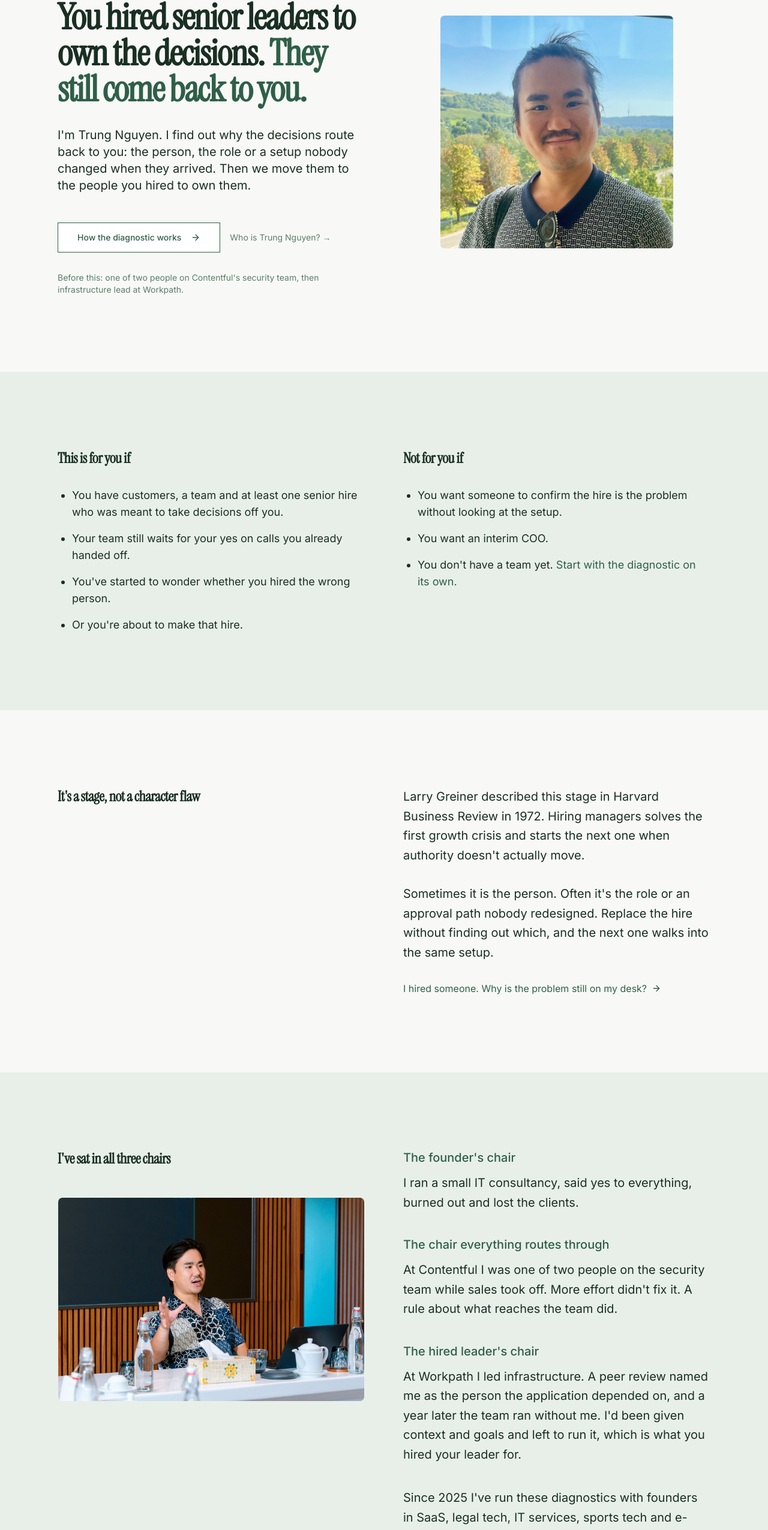
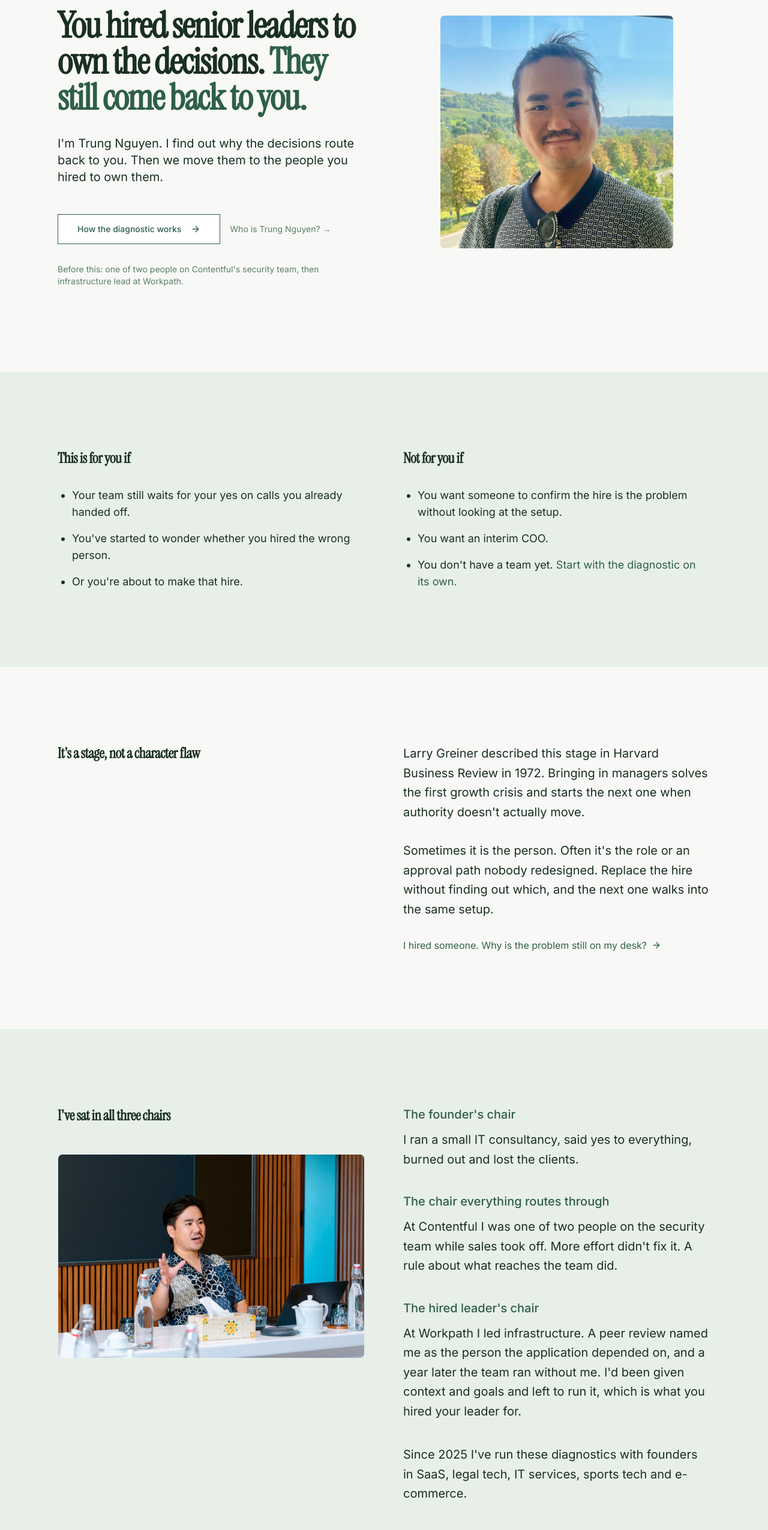
Before and after one commit to napcae/iamtrung.com, a Next.js app: page / in a window 1280 px wide. Shown: the part 180-2731 px from the top of the page at 60% size. Built offline with nearby package versions, Linux system fonts and the light colour scheme.

Commit message:
Apply homepage editor fixes
'Bringing in managers', 'onto your leader's', three repeat cuts.

Co-Authored-By: Claude Opus 5.5 <noreply@anthropic.com>
Claude-Session: https://claude.ai/code/session_01QYxh9uLuEpXVdcZzfSBEtJ

```diff
--- a/app/page.tsx
+++ b/app/page.tsx
@@ -18,7 +18,6 @@ export const metadata = {
 }
 
 const fitFor = [
-  "You have customers, a team and at least one senior hire who was meant to take decisions off you.",
   "Your team still waits for your yes on calls you already handed off.",
   "You've started to wonder whether you hired the wrong person.",
   "Or you're about to make that hire.",
@@ -57,8 +56,8 @@ export default function Home() {
                   <span className="text-earth-accent">They still come back to you.</span>
                 </h1>
                 <p className="text-lg md:text-xl text-earth-dark max-w-xl font-normal">
-                  I'm Trung Nguyen. I find out why the decisions route back to you: the person, the role or a setup
-                  nobody changed when they arrived. Then we move them to the people you hired to own them.
+                  I'm Trung Nguyen. I find out why the decisions route back to you. Then we move them to the people
+                  you hired to own them.
                 </p>
                 <div className="pt-4 flex flex-col sm:flex-row sm:items-center gap-4">
                   <Link href="/founder-diagnostic">
@@ -124,8 +123,8 @@ export default function Home() {
             <h2 className={headingClass}>It's a stage, not a character flaw</h2>
             <div className="space-y-8">
               <p className={bodyClass}>
-                Larry Greiner described this stage in Harvard Business Review in 1972. Hiring managers solves the
-                first growth crisis and starts the next one when authority doesn't actually move.
+                Larry Greiner described this stage in Harvard Business Review in 1972. Bringing in managers solves
+                the first growth crisis and starts the next one when authority doesn't actually move.
               </p>
               <p className={bodyClass}>
                 Sometimes it is the person. Often it's the role or an approval path nobody redesigned. Replace the
@@ -178,7 +177,7 @@ export default function Home() {
               </div>
               <p className={bodyClass}>
                 Since 2025 I've run these diagnostics with founders in SaaS, legal tech, IT services, sports tech and
-                e-commerce. The way decisions route back to the founder repeats.
+                e-commerce.
               </p>
               <Link href="/about#background" className={textLinkClass}>
                 More about my background
@@ -235,7 +234,7 @@ export default function Home() {
               <div className="space-y-4">
                 <h3 className="text-2xl font-medium text-earth-accent">1. Founder Bottleneck Diagnostic</h3>
                 <p className={bodyClass}>
-                  90 minutes, €750, book and pay directly. We find why the decisions route back to you. You leave
+                  90 minutes, €750, book and pay directly. You leave
                   with a written diagnosis and the first change to make. It works on its own.
                 </p>
                 <Link href="/founder-diagnostic" className={textLinkClass}>
@@ -245,7 +244,7 @@ export default function Home() {
               </div>
               <div className="space-y-4">
                 <h3 className="text-2xl font-medium text-earth-accent">2. The Handoff</h3>
-                <p className="text-xl leading-relaxed font-medium">30 days to get decisions off your desk and onto your COO's.</p>
+                <p className="text-xl leading-relaxed font-medium">30 days to get decisions off your desk and onto your leader's.</p>
                 <p className={bodyClass}>
                   You or your hired leader log every decision that reaches you for a week. We change who decides
                   what with your leader in the room, run it for 30 days and compare the count to where you started.
```
